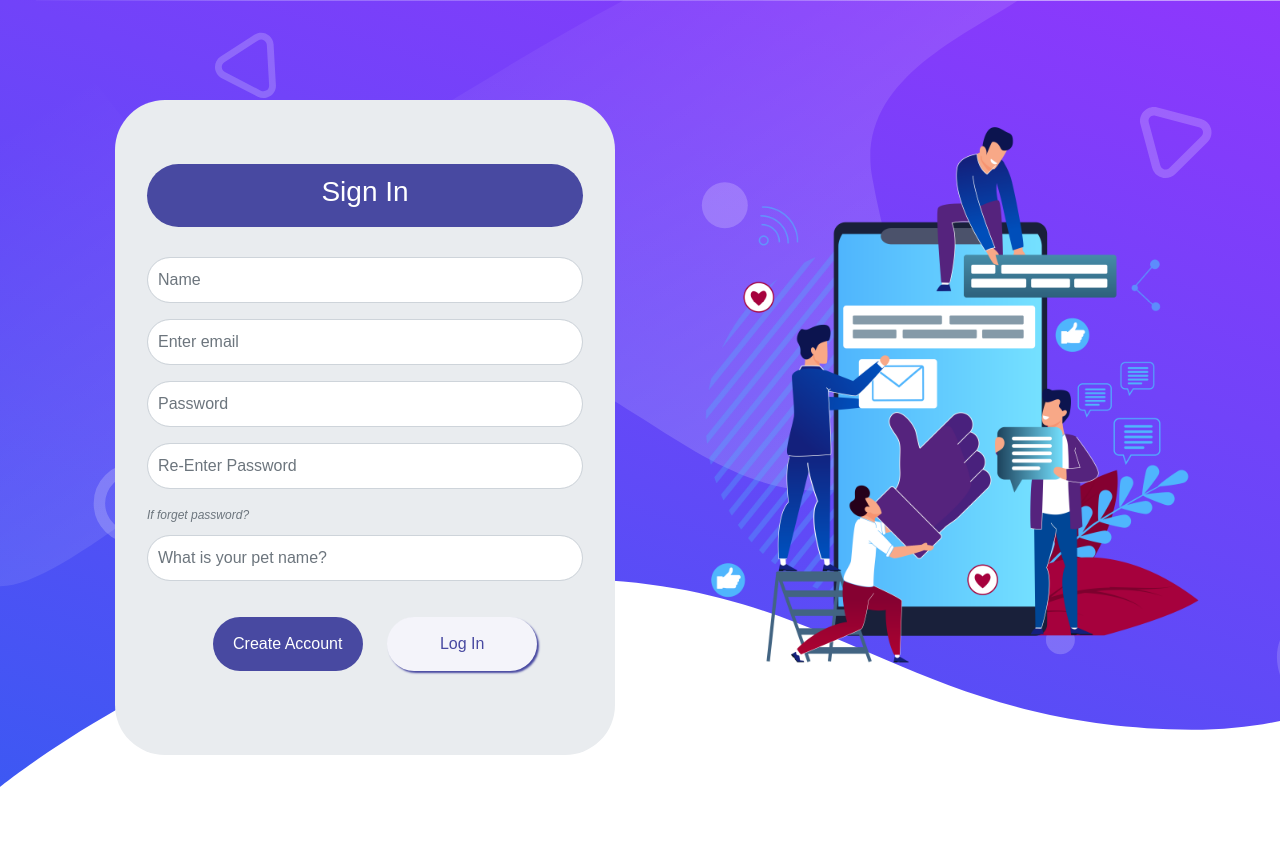
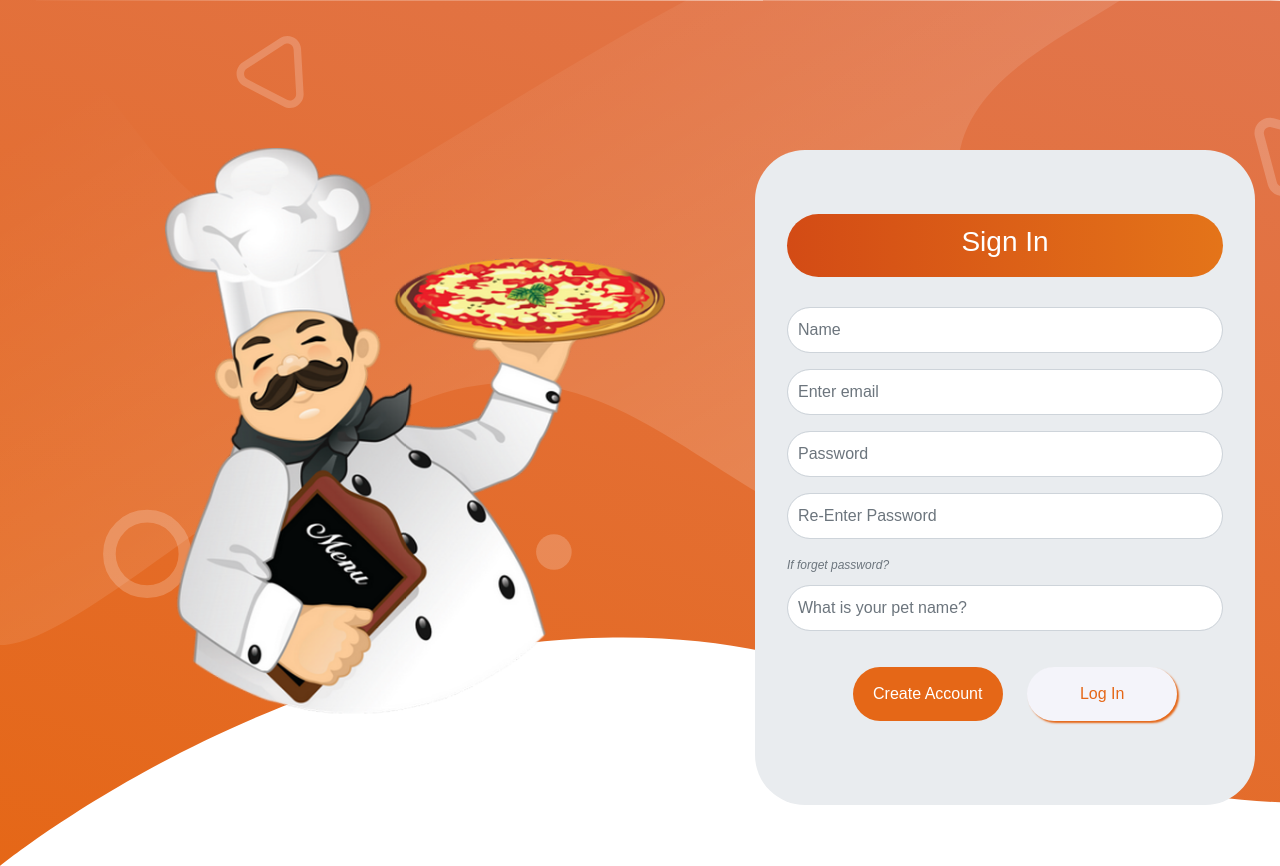
Before and after one commit to smartsupun/Food-ordering, a PHP site: page /login_signin/signin.php in a window 1280 px wide. Before the commit the page ends 787 px from the top, so only its background shows below. Run offline with PHP 8.4, Linux system fonts and the light colour scheme; some libraries are stand-ins or nearby versions.

Commit message:
login and signin initiate

```diff
--- a/food/login_signin/css/signin.css
+++ b/food/login_signin/css/signin.css
@@ -10,12 +10,12 @@ html {
 
 body {
   font-family: Arial, "Helvetica Neue", Helvetica, sans-serif;
-  width: 100%;
-  height: auto;
   background: url(../images/hero_mini.svg) no-repeat;
   background-size: cover;
 }
+.form-signin{margin-top: 50px;}
 .login-form {
+
   width: 500px;
   margin: 100px;
   border-radius: 50px;
@@ -24,7 +24,7 @@ body {
   border-radius: 50px;
 }
 .login-heading {
-  background-color: #4849a1;
+  background:  linear-gradient(to right, #d34b15, #e47419);
   color: white;
   border-radius: 50px;
   padding: 10px;
@@ -47,13 +47,13 @@ body {
   margin: 20px;
 }
 #login-submit:hover {
-  background-color: #30316d;
+  background-color: #d35f17;
 }
 #login-signin:hover {
   background-color: #dbdbdf;
 }
 #login-submit {
-  background-color: #4849a1;
+  background-color: #E56717;
   border-radius: 50px;
   border: 0px;
   padding: 15px;
@@ -61,7 +61,7 @@ body {
 }
 #login-signin {
   background-color: #f4f4fa;
-  color: #4849a1;
+  color: #E56717;
   border-radius: 50px;
   border: 0px;
   box-shadow: 2px 2px 2px;
@@ -69,7 +69,7 @@ body {
   width: 150px;
 }
 .login-image {
-  margin-top: 100px;
+  margin: 150px;
 }
 @media screen and (max-width: 1227px) {
   .login-image-div {
--- a/food/login_signin/login1.php
+++ b/food/login_signin/login1.php
@@ -46,7 +46,7 @@
                         </span>
                     </div>
                     <div class="login-forgot-password">
-                        <a href="" >
+                        <a href="" style="color: #d35f17;">
                         forgot password?
                         </a>
                     </div>
@@ -58,7 +58,7 @@
                 </form>
             </div>
 
-            <div class="col-md-6 wow fadeInDown login-image-div"><img  src="./images/—Pngtree—internet social likes_5318324(copy).png" class="floating-animate login-image" alt="" style="width: 600px;" srcset=""></div>
+            <div class="col-md-6 wow fadeInDown login-image-div"><img  src="./images/login.png" class="floating-animate login-image" alt="" style="width: 600px;" srcset=""></div>
         </div>
     </div>
 
--- a/food/login_signin/signin.php
+++ b/food/login_signin/signin.php
@@ -23,7 +23,10 @@
 <body>
     <div class="login container-fluid">
         <div class="login-wrapper row">
-            <div class="col-md-6 wow fadeInUp">
+        <div class="col-md-6 wow fadeInLeft login-image-div"><img
+                    src="./images/pngfind.com-pizzaiolo-png-3304643.png" class="floating-animate login-image"
+                    alt="" style="width: 500px;" srcset=""></div>
+            <div class="col-md-6 wow zoomIn form-signin">
                 <form class="login-form jumbotron" id="login-form">
                     <div class="login-heading">
                         <h4>Sign In</h4>
@@ -60,11 +63,8 @@
                     </div>
                 </form>
             </div>
-            <!-- <div class="col-md-2"></div> -->
-            <div class="col-md-6 wow zoomIn login-image-div"><img
-                    src="./images/Illustration-social-media-cartoon-flat-closeup-big-smartphone-Clipart-PNG.png" class="floating-animate login-image"
-                    alt="" style="width: 600px;" srcset=""></div>
         </div>
+
     </div>
 
 
```
Also changed, not shown: food/login_signin/css/login.css (+4 -4 lines), food/login_signin/images/60803.png (added), food/login_signin/images/6375856.png (added), food/login_signin/images/Daco_843291.png (added), food/login_signin/images/background_css.svg, food/login_signin/images/hero_mini.svg, food/login_signin/images/login.png (added), food/login_signin/images/pngfind.com-pizzaiolo-png-3304643.png (added), food/login_signin/images/signin.png (added), food/login_signin/images/signin_image.png (added).
